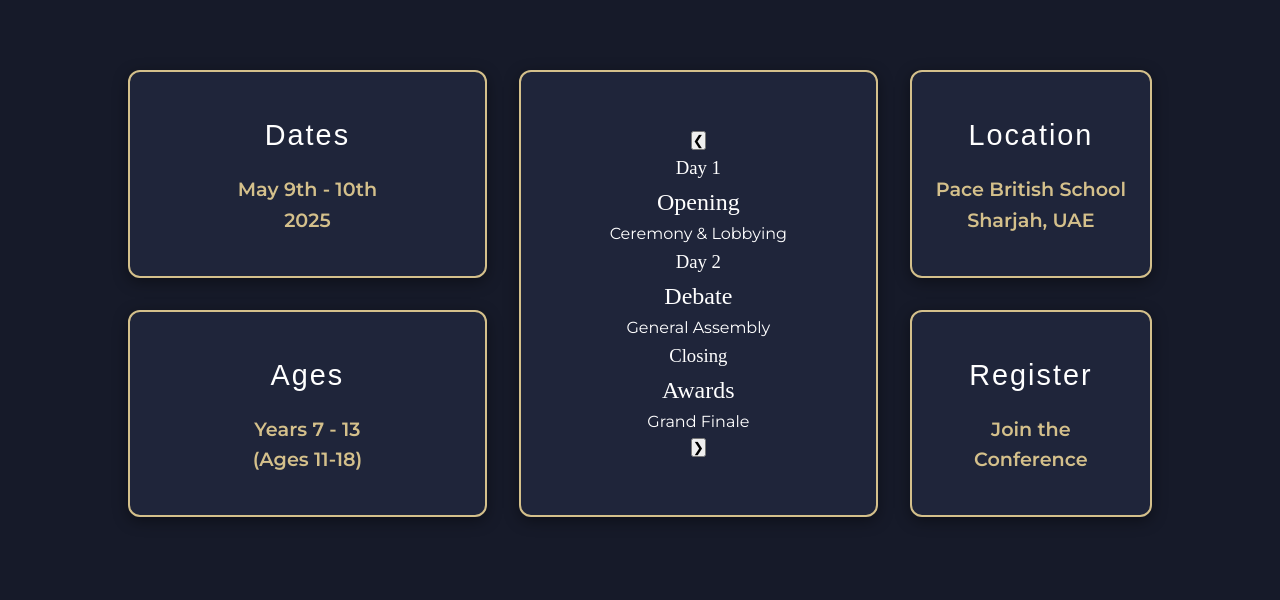
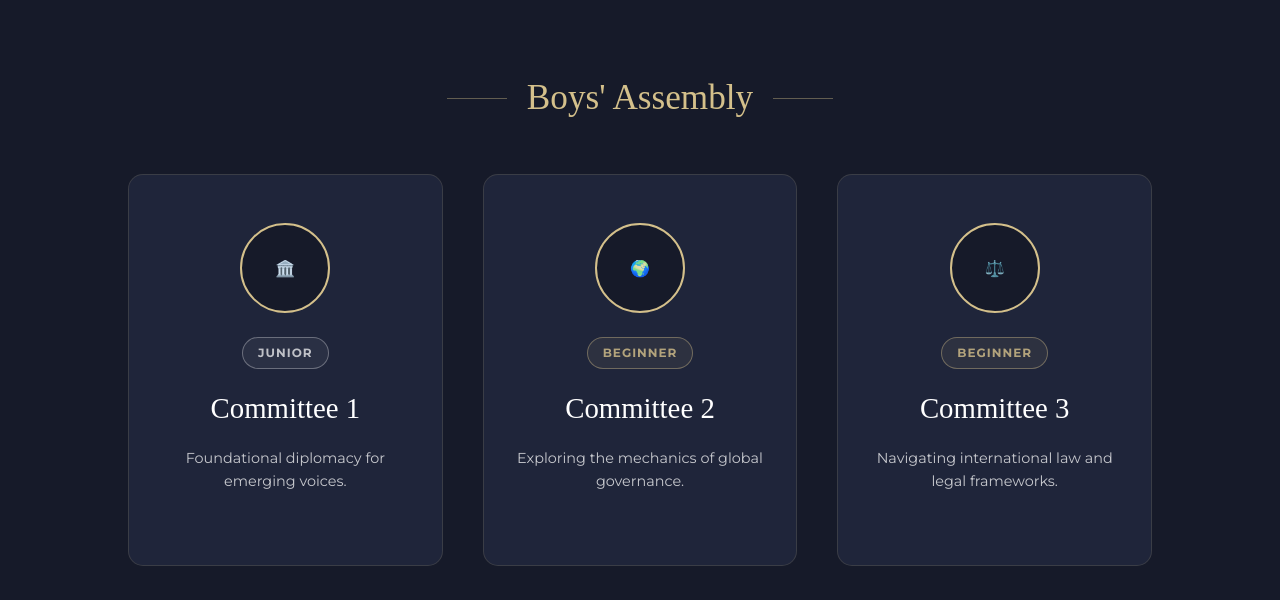
Before and after one commit to ArbiterAdvit/pbsmun2026, a website: page guides.html in a window 1280 px wide. Shown: the part 451-1051 px from the top of the page. Drawn offline with Linux system fonts and the light colour scheme; a web font is replaced by a local one.

Commit message:
Update guides.html

```diff
--- a/guides.html
+++ b/guides.html
@@ -18,10 +18,8 @@
             --gold-shadow: rgba(212, 192, 139, 0.3);
         }
 
-
         html { scroll-behavior: smooth; scroll-padding-top: 80px; }
         * { margin: 0; padding: 0; box-sizing: border-box; }
-
 
         body {
             font-family: 'Montserrat', sans-serif;
@@ -31,13 +29,10 @@
             overflow-x: hidden;
         }
 
-
         body::-webkit-scrollbar { width: 10px; background: var(--navy-blue); }
         body::-webkit-scrollbar-thumb { background-color: var(--gold); border-radius: 5px; }
 
-
         h1, h2, h3, h4 { font-family: 'XBNiloofarRegular'; font-weight: normal; }
-
 
         /* --- NAVIGATION --- */
         nav {
@@ -53,7 +48,6 @@
             box-shadow: 0 4px 20px rgba(0,0,0,0.4);
         }
 
-
         .nav-logo {
             display: flex;
             align-items: center;
@@ -66,7 +60,6 @@
         }
         .nav-logo img { height: 40px; width: auto; }
 
-
         .nav-links { list-style: none; display: flex; gap: 2rem; align-items: center; }
         .nav-links a {
             color: var(--white);
@@ -76,7 +69,6 @@
             font-family: 'Montserrat', sans-serif;
         }
         .nav-links a:hover { color: var(--gold); }
-
 
         /* Dropdown Styles */
         .dropdown { position: relative; display: flex; align-items: center; }
@@ -98,7 +90,6 @@
             transition: opacity 0.3s ease, transform 0.3s ease, visibility 0.3s;
         }
 
-
         .dropdown-content a {
             color: var(--white);
             padding: 15px 25px;
@@ -116,7 +107,6 @@
             padding-left: 32px;
         }
 
-
         @media (min-width: 769px) {
             .dropdown:hover .dropdown-content {
                 visibility: visible;
@@ -125,9 +115,7 @@
             }
         }
 
-
         .hamburger { display: none; cursor: pointer; font-size: 2rem; color: var(--gold); }
-
 
         /* --- HERO SECTION --- */
         header {
@@ -139,63 +127,8 @@
             border-bottom: 2px solid var(--gold-shadow);
         }
 
-
         .hero-title { font-size: 4rem; margin-bottom: 0.5rem; text-shadow: 0 0 20px var(--gold-shadow); }
         .hero-subtitle { font-size: 1.2rem; color: var(--gold); letter-spacing: 3px; text-transform: uppercase; font-weight: 300; font-family: 'Montserrat', sans-serif; }
-
-
- /* Conference Details Grid Section */
-        .info-grid-container { padding: 5rem 10%; background-color: var(--navy-blue); }
-        .info-grid { display: grid; grid-template-columns: 1fr 2.5fr 1fr; gap: 1.5rem; max-width: 1200px; margin: 0 auto; }
-
-        .info-wrapper { display: flex; width: 100%; height: 100%; }
-        .box-dates { grid-column: 1; grid-row: 1; }
-        .box-ages { grid-column: 1; grid-row: 2; }
-        .box-events { grid-column: 2; grid-row: 1 / 3; }
-        .box-location { grid-column: 3; grid-row: 1; }
-        .box-reg { grid-column: 3; grid-row: 2; cursor: pointer; }
-
-
-        .info-box {
-            background-color: var(--light-navy);
-            border: 2px solid var(--gold);
-            border-radius: 12px;
-            padding: 2.5rem 1.5rem;
-            text-align: center;
-            display: flex;
-            flex-direction: column;
-            justify-content: center;
-            align-items: center;
-            box-shadow: 0 4px 15px rgba(0,0,0,0.4);
-            transition: transform 0.3s ease, box-shadow 0.3s ease;
-            overflow: hidden;
-            transform: translateZ(0);
-            width: 100%;
-            height: 100%;
-        }
-        .info-box:hover { transform: translateY(-5px); box-shadow: 0 10px 25px rgba(212, 192, 139, 0.3); }
-        .info-wrapper.box-events .info-box { padding: 0; position: relative; }
-
-
-        .box-title { color: var(--white); font-family: 'XBNiloofarRegular', sans-serif; font-size: 1.8rem; margin-bottom: 1rem; letter-spacing: 2px; }
-        .box-content { color: var(--gold); font-size: 1.2rem; font-weight: 600; }
-        .box-content a { color: var(--gold); text-decoration: none; padding: 0.5rem; }
-        .box-content a:hover { text-decoration: underline; }
-        .info-icon { width: 50px; height: 50px; fill: var(--gold); margin-bottom: 1rem; opacity: 0.8; }
-
-
-
-.info-box:hover { transform: translateY(-5px); box-shadow: 0 10px 25px rgba(212, 192, 139, 0.3); }
-.box-title { color: var(--white); font-family: 'XBNiloofarRegular', sans-serif; font-size: 1.8rem; margin-bottom: 1rem; }
-.box-content { color: var(--gold); font-size: 1.2rem; font-weight: 600; }
-
-
-/* Responsive adjustments for the grid */
-@media (max-width: 900px) {
-    .info-grid { grid-template-columns: 1fr; }
-    .box-dates, .box-ages, .box-events, .box-location, .box-reg { grid-column: 1; grid-row: auto; }
-}
-
 
         /* --- COMMITTEE GRID & SECTIONS --- */
         .section-container { padding: 5rem 10%; }
@@ -205,12 +138,10 @@
         }
         .division-title::before, .division-title::after { content: ""; height: 1px; width: 60px; background: var(--gold); opacity: 0.4; }
 
-
         .committee-grid {
             display: flex; flex-wrap: wrap; justify-content: center; gap: 2.5rem;
             margin-bottom: 6rem; max-width: 1200px; margin-left: auto; margin-right: auto;
         }
-
 
         .committee-card {
             background-color: var(--light-navy); border: 1px solid rgba(212, 192, 139, 0.15);
@@ -223,16 +154,13 @@
             box-shadow: 0 15px 35px rgba(0,0,0,0.5), 0 0 15px var(--gold-shadow);
         }
 
-
         .committee-logo {
             width: 90px; height: 90px; border-radius: 50%; background-color: var(--navy-blue);
             border: 2px solid var(--gold); margin-bottom: 1.5rem; display: flex; align-items: center; justify-content: center;
         }
 
-
         .committee-card h3 { font-size: 1.8rem; margin-bottom: 1rem; color: var(--white); }
         .committee-card p { font-family: 'Montserrat', sans-serif; color: rgba(255,255,255,0.75); font-size: 0.9rem; margin-bottom: 1.5rem; flex-grow: 1; }
-
 
         /* Level Tags */
         .level-tag { font-family: 'Montserrat', sans-serif; padding: 5px 15px; border-radius: 50px; font-size: 0.75rem; font-weight: 700; text-transform: uppercase; margin-bottom: 1rem; letter-spacing: 1px; }
@@ -240,7 +168,6 @@
         .level-beginner { background: rgba(212, 192, 139, 0.08); color: rgba(212, 192, 139, 0.8); border: 1px solid rgba(212, 192, 139, 0.4); }
         .level-intermediate { background: rgba(212, 192, 139, 0.15); color: var(--gold); border: 1px solid var(--gold); }
         .level-advanced { background: var(--gold); color: var(--navy-blue); border: 1px solid var(--gold); }
-
 
         /* --- MODAL POPUP --- */
         .modal-overlay {
@@ -254,28 +181,22 @@
         }
         .modal-overlay.active .modal-content { transform: scale(1) translateY(0); opacity: 1; }
 
-
         .modal-header { padding: 4rem 3rem 2rem; text-align: center; border-bottom: 1px solid rgba(212, 192, 139, 0.1); }
         .modal-header h2 { font-size: 3rem; color: var(--gold); }
 
-
         .modal-body { padding: 3rem; }
         .info-grid { display: grid; grid-template-columns: repeat(2, 1fr); gap: 2rem; }
-
 
         .full-width { grid-column: 1 / -1; }
         .info-card { background: rgba(255,255,255,0.03); border-radius: 12px; padding: 1.5rem; border-left: 3px solid var(--gold); }
         .info-card h4 { color: var(--gold); margin-bottom: 0.5rem; letter-spacing: 1px; font-size: 1.2rem; }
 
-
         .close-btn { position: absolute; top: 20px; right: 25px; font-size: 2.5rem; color: var(--gold); cursor: pointer; line-height: 1; }
-
 
         /* --- DELEGATE RESOURCES --- */
         .resources-box { max-width: 900px; margin: 4rem auto 0; border: 2px solid var(--gold); background: var(--light-navy); padding: 3.5rem 2rem; border-radius: 15px; text-align: center; }
         .resources-box h2 { font-size: 2.5rem; color: var(--gold); margin-bottom: 1.5rem; }
         .resources-box p { font-family: 'Montserrat', sans-serif; max-width: 700px; margin: 0 auto 2rem; font-size: 1.05rem; color: rgba(255,255,255,0.85); line-height: 1.8; }
-
 
         .btn-gold {
             background: linear-gradient(135deg, var(--gold) 0%, #ad9963 100%);
@@ -290,11 +211,9 @@
             cursor: not-allowed;
         }
 
-
         /* --- ANIMATIONS (RE-TRIGGER) --- */
         .scroll-reveal { opacity: 0; transform: translateY(40px); transition: all 0.8s cubic-bezier(0.4, 0, 0.2, 1); }
         .scroll-reveal.show { opacity: 1; transform: translateY(0); }
-
 
         /* --- MOBILE STYLES --- */
         @media (max-width: 768px) {
@@ -310,7 +229,6 @@
             .nav-links.active { display: flex; }
             .nav-links li { margin: 1rem 0; text-align: center; width: 100%; }
 
-
             .dropdown { flex-direction: column; }
             .dropdown-content {
                 visibility: visible; opacity: 1; position: relative; top: 0; left: 0;
@@ -320,7 +238,6 @@
             .dropdown-content.show { display: block; }
             .dropdown-content a { text-align: center; }
             .dropdown-content a:hover { padding-left: 25px; }
-
 
             .hero-title { font-size: 2.8rem; }
 
@@ -333,11 +250,11 @@
             .info-grid { grid-template-columns: 1fr; gap: 1rem; }
             .info-card { padding: 1rem; }
             .close-btn { top: 10px; right: 15px; font-size: 2rem; }
-        }
+
+
     </style>
 </head>
 <body>
-
 
     <nav>
         <a href="index.html" class="nav-logo">
@@ -362,81 +279,10 @@
         </ul>
     </nav>
 
-
     <header>
         <h1 class="hero-title scroll-reveal">The Conference</h1>
         <p class="hero-subtitle scroll-reveal">Official PBSMUN 2026 Committees</p>
     </header>
-
-
-<section class="info-grid-container scroll-reveal">
-    <div class="info-grid">
-
-        <div class="info-wrapper box-dates">
-            <div class="info-box">
-                <h3 class="box-title">Dates</h3>
-                <p class="box-content">May 9th - 10th<br>2025</p>
-            </div>
-        </div>
-
-
-        <div class="info-wrapper box-ages">
-            <div class="info-box">
-                <h3 class="box-title">Ages</h3>
-                <p class="box-content">Years 7 - 13<br>(Ages 11-18)</p>
-            </div>
-        </div>
-
-
-        <div class="info-wrapper box-events">
-            <div class="info-box">
-                <div class="events-bg"></div>
-                <div class="events-content">
-                    <div class="carousel-container">
-                        <button class="carousel-btn prev" onclick="changeSlide(-1)">&#10094;</button>
-                        <div class="carousel-slide active">
-                            <h3>Day 1</h3>
-                            <h2>Opening</h2>
-                            <p>Ceremony & Lobbying</p>
-                        </div>
-                        <div class="carousel-slide">
-                            <h3>Day 2</h3>
-                            <h2>Debate</h2>
-                            <p>General Assembly</p>
-                        </div>
-                        <div class="carousel-slide">
-                            <h3>Closing</h3>
-                            <h2>Awards</h2>
-                            <p>Grand Finale</p>
-                        </div>
-                        <button class="carousel-btn next" onclick="changeSlide(1)">&#10095;</button>
-                    </div>
-                </div>
-            </div>
-        </div>
-
-
-        <div class="info-wrapper box-location">
-            <div class="info-box">
-                <h3 class="box-title">Location</h3>
-                <p class="box-content">Pace British School<br>Sharjah, UAE</p>
-            </div>
-        </div>
-
-
-        <div class="info-wrapper box-reg" onclick="window.location.href='/registration'">
-            <div class="info-box">
-                <h3 class="box-title">Register</h3>
-                <p class="box-content">Join the<br>Conference</p>
-            </div>
-        </div>
-
-
-    </div>
-</section>
-
-
-
 
     <section class="section-container">
 
@@ -474,7 +320,6 @@
             </div>
         </div>
 
-
         <h3 class="division-title scroll-reveal">Girls' Assembly</h3>
         <div class="committee-grid">
             <div class="committee-card scroll-reveal" onclick="openCommittee('Junior', 'Committee 1', '#')">
@@ -509,14 +354,12 @@
             </div>
         </div>
 
-
         <div class="resources-box scroll-reveal">
             <h2>Delegate Resources</h2>
             <p>The PBSMUN Delegate Guide is an essential comprehensive manual designed to equip participants with the technical mastery required for high-level diplomacy. It encompasses the official Rules of Procedure, nuances of parliamentary debate, and strategic guidelines for position paper composition, ensuring every delegate can navigate the floor with professional confidence and poise.</p>
             <a href="#" onclick="event.preventDefault();" class="btn-gold coming-soon">Coming Soon</a>
         </div>
     </section>
-
 
     <div id="committee-modal" class="modal-overlay" onclick="closeModal(event)">
         <div class="modal-content" onclick="event.stopPropagation()">
@@ -537,7 +380,6 @@
                         <p><strong>Head Chair:</strong> To Be Announced<br><strong>Deputy Chair:</strong> To Be Announced</p>
                     </div>
 
-
                     <div class="info-card">
                         <h4>Topic 1</h4>
                         <p>Detailed topic outlines are currently under review by the Secretariat.</p>
@@ -552,11 +394,9 @@
                     <a id="m-guide-btn" href="#" onclick="event.preventDefault();" class="btn-gold coming-soon" style="padding: 1rem 2rem; font-size: 1rem;">Coming Soon</a>
                 </div>
 
-
             </div>
         </div>
     </div>
-
 
     <script>
         // --- Navigation Logic ---
@@ -567,14 +407,12 @@
             }
         }
 
-
         function toggleDropdown(e) {
             if (window.innerWidth <= 768) {
                 e.preventDefault();
                 document.getElementById('app-dropdown').classList.toggle('show');
             }
         }
-
 
         // --- Re-triggering Scroll Animations ---
         const observerOptions = { threshold: 0.1 };
@@ -589,7 +427,6 @@
         }, observerOptions);
         document.querySelectorAll('.scroll-reveal').forEach(el => observer.observe(el));
 
-
         // --- Modal Control ---
         const modal = document.getElementById('committee-modal');
         function openCommittee(level, title, guideUrl) {
@@ -601,7 +438,6 @@
             const guideBtn = document.getElementById('m-guide-btn');
             // Hardcoded to # as it's coming soon, but keeping logic in case you add links later
             guideBtn.href = "#";
-
 
             modal.style.display = 'block';
             document.body.style.overflow = 'hidden';
```
